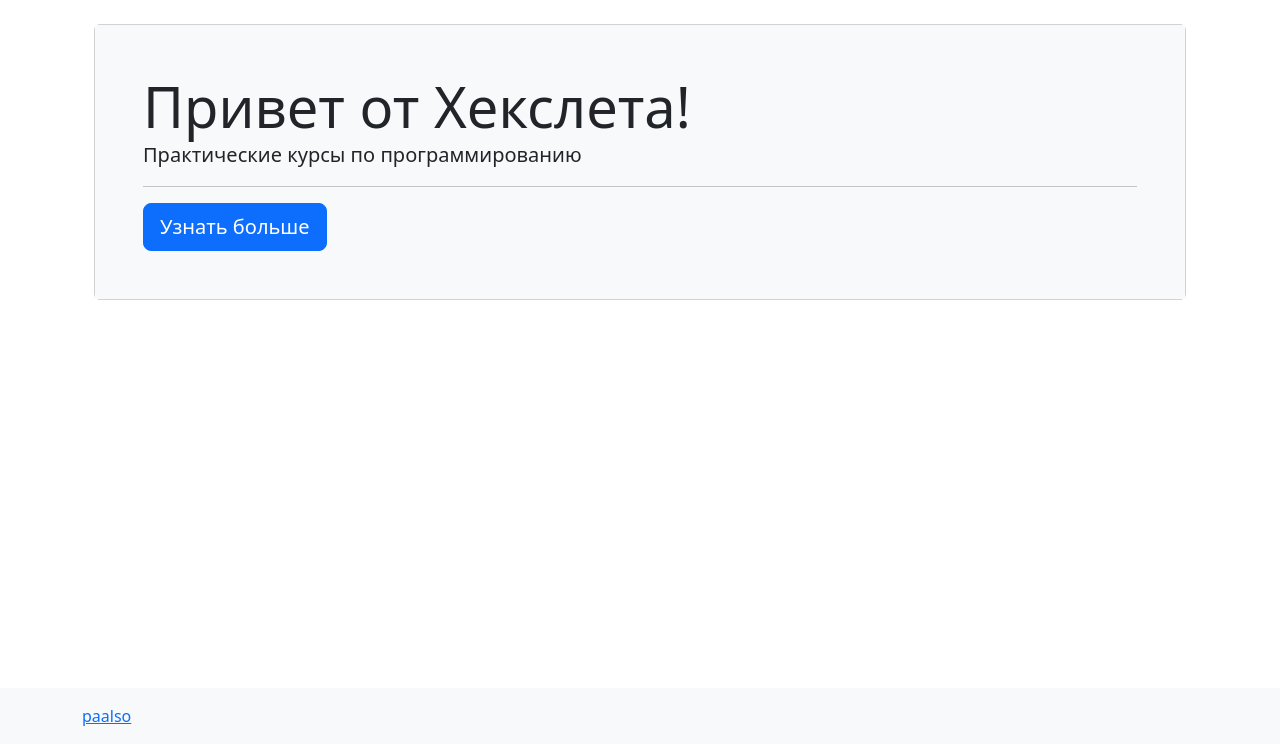
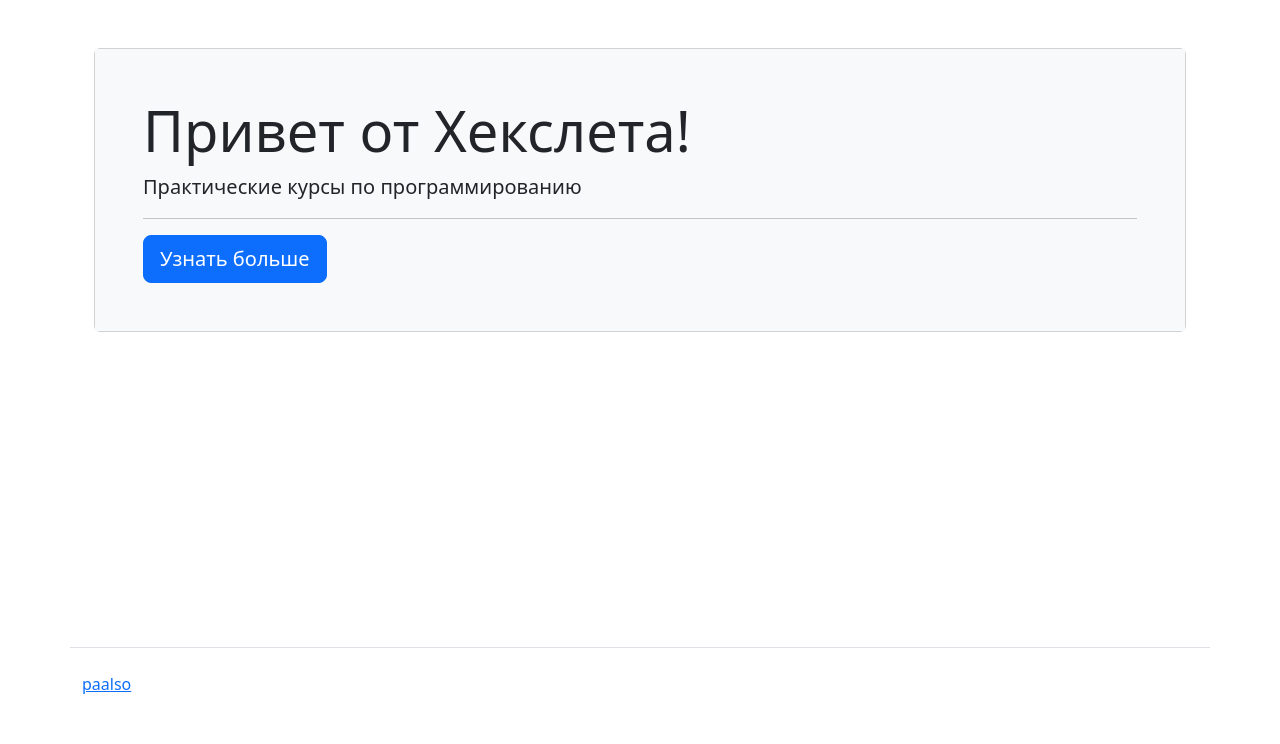
Before and after one commit to paalso/python-project-52, a Django app: page / in a window 1280 px wide. Shown: the part 56-800 px from the top of the page. Run offline with Django 5.2, Linux system fonts and the light colour scheme.

Commit message:
Implement index.html template

```diff
--- a/task_manager/templates/base.html
+++ b/task_manager/templates/base.html
@@ -1,25 +1,24 @@
 <!--task_manager/templates/base.html-->
-<!doctype html>
+<!DOCTYPE html>
 <html lang="en">
   <head>
     <meta charset="utf-8">
-    <title>{% block title %}Менеджер задач{% endblock %}</title>
+    <title>
+      {% block title %}Менеджер задач{% endblock %}
+    </title>
     <meta name="viewport" content="width=device-width, initial-scale=1">
-
     <!-- TODO: Add description! -->
     <meta name="description" content="">
     <meta name="author" content="paalso">
-    <link href="https://cdn.jsdelivr.net/npm/bootstrap@5.3.3/dist/css/bootstrap.min.css" rel="stylesheet">
+    <link href="https://cdn.jsdelivr.net/npm/bootstrap@5.3.3/dist/css/bootstrap.min.css"
+          rel="stylesheet">
     <script src="https://cdn.jsdelivr.net/npm/bootstrap@5.3.3/dist/js/bootstrap.bundle.min.js"></script>
   </head>
   <body class="d-flex flex-column min-vh-100">
-
     {% include "partials/navbar.html" %}
-
     <main class="container wrapper flex-grow-1">
       {% block content %}{% endblock %}
     </main>
-
     {% block footer %}{% endblock %}
   </body>
 </html>
--- a/task_manager/templates/index.html
+++ b/task_manager/templates/index.html
@@ -1,14 +1,13 @@
 <!--task_manager/templates/index.html-->
 {% extends "base.html" %}
 {% block content %}
-    <div class="container wrapper flex-grow-1">
-        <h1 class="my-4"></h1>
-        <h1 class="my-4"></h1>
+  <div class="container mt-5">
     <div class="card">
       <div class="card-body p-5 bg-light">
-                <div class="display-4">Привет от Хекслета!</div>
+        <h1 class="display-4">Привет от Хекслета!</h1>
         <p class="lead">Практические курсы по программированию</p>
         <hr>
+        <!-- TODO: Убрать эту ссылку и вообще поменять содержимое-->
         <a class="btn btn-primary btn-lg" href="https://ru.hexlet.io">Узнать больше</a>
       </div>
     </div>
--- a/task_manager/templates/partials/footer.html
+++ b/task_manager/templates/partials/footer.html
@@ -1,14 +1,5 @@
-<!--<footer class="border-top py-3 mt-5 flex-shrink-0">-->
-<!--  <div class="container-lg">-->
-<!--    <div class="text-center">-->
-<!--      <a href="https://github.com/paalso" target="_blank">paalso</a>-->
-<!--    </div>-->
-<!--  </div>-->
-<!--</footer>-->
-
-<footer class="footer mt-auto py-3 bg-light">
-  <div class="container">
+<footer>
+  <div class="container my-5 pt-4 border-top">
     <a href="https://github.com/paalso" target="_blank">paalso</a>
-<!--    <span class="text-muted">Place sticky footer content here.</span>-->
   </div>
 </footer>
--- a/task_manager/templates/partials/navbar.html
+++ b/task_manager/templates/partials/navbar.html
@@ -1,10 +1,15 @@
 <nav class="navbar navbar-expand-lg navbar-light bg-light">
   <div class="container-fluid">
-      <a class="navbar-brand" href="#">Менеджер задач</a>
-      <button class="navbar-toggler" type="button" data-bs-toggle="collapse" data-bs-target="#navbarsExample05" aria-controls="navbarsExample05" aria-expanded="false" aria-label="Toggle navigation">
+    <a class="navbar-brand" href="{% url 'article_list' %}">Менеджер задач</a>
+    <button class="navbar-toggler"
+            type="button"
+            data-bs-toggle="collapse"
+            data-bs-target="#navbarsExample05"
+            aria-controls="navbarsExample05"
+            aria-expanded="false"
+            aria-label="Toggle navigation">
       <span class="navbar-toggler-icon"></span>
     </button>
-
     <div class="collapse navbar-collapse" id="navbarsExample05">
       <ul class="navbar-nav me-auto mb-2 mb-lg-0">
         <li class="nav-item">
```
Lines whose indentation alone changed are shown as unchanged.
